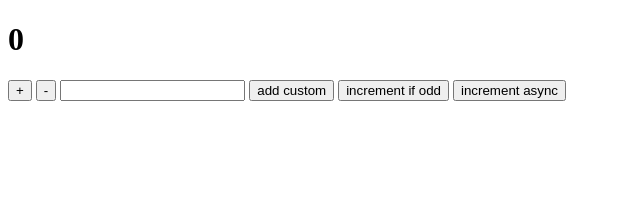
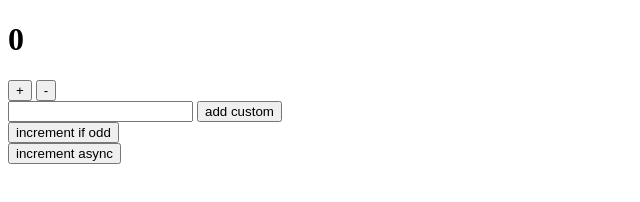
Before and after one commit to sjcowdery96/RR-Explore-Redux-Functionality, a plain HTML site: page index.html in a window 1280 px wide. Shown: the whole page, without its empty margins (0-640 px from the left). Drawn offline with nearby package versions, Linux system fonts and the light colour scheme.

Commit message:
updated html layout

```diff
--- a/index.html
+++ b/index.html
@@ -9,12 +9,20 @@
 </head>
 <body>
     <h1 id="value"></h1>
+    <div>
         <button id="plus">+</button>
         <button id="minus">-</button>
+    </div>
+    <div>
         <input id="userInput">
         <button id="custom">add custom</button>
+    </div>
+    <div>
         <button id="ifOdd">increment if odd</button>
+    </div>
+    <div>
         <button id="async">increment async</button>
+    </div>
     <script src="./index.js"></script>
 </body>
 </html>
```
Lines whose indentation alone changed are shown as unchanged.
